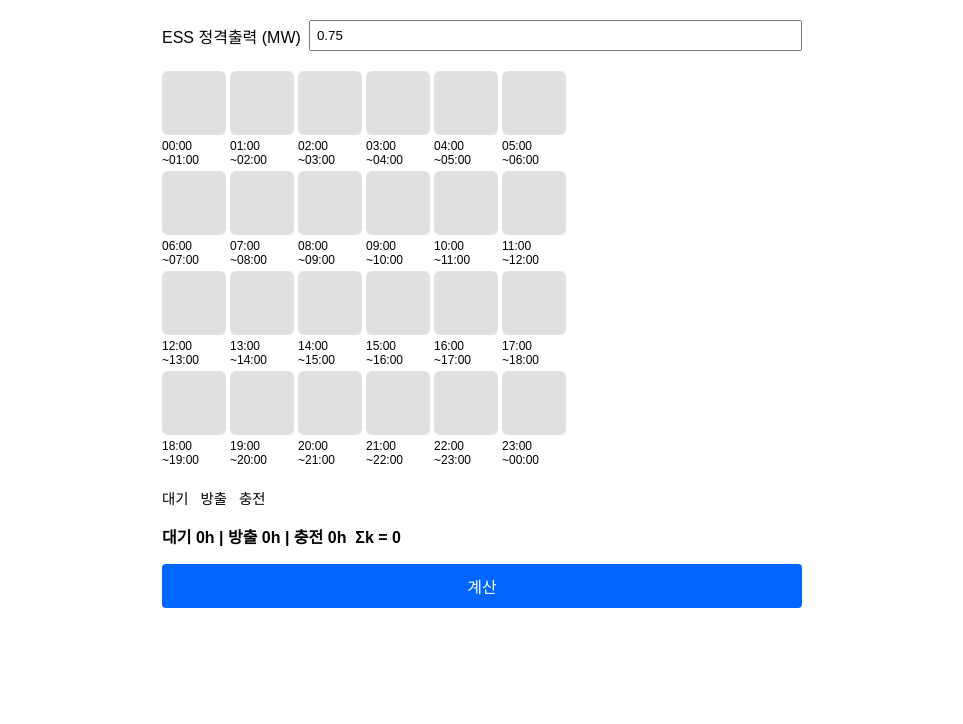
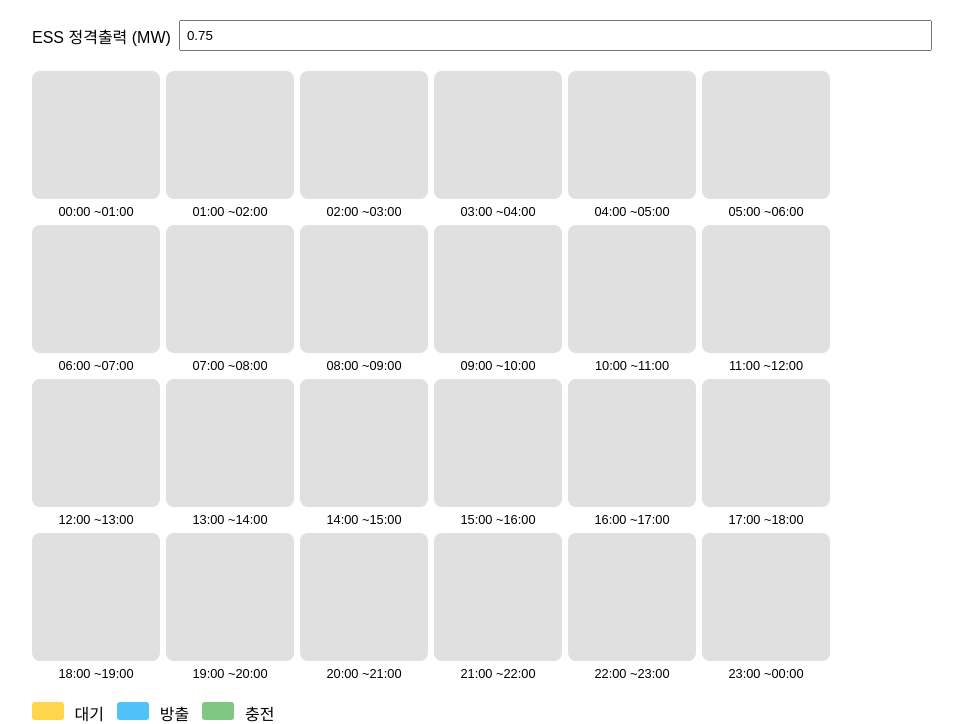
Before and after one commit to jaegwan0804/vicalculator, a plain HTML site: page index.html in a window 1280 px wide. Shown: the part 86-810 px from the top of the page, without its empty margins (158-1121 px from the left). Drawn offline with Linux system fonts and the light colour scheme.

Commit message:
Update style.css

```diff
--- a/style.css
+++ b/style.css
@@ -1,44 +1,58 @@
+/* 기본 레이아웃 */
 body{
   font-family: Arial, sans-serif;
-  max-width: 640px;
+  max-width: 900px;               /* 넓이 확대 */
   margin: 40px auto;
 }
 h1{ text-align:center; margin-bottom:20px; }
 
-.inline{ display:flex; align-items:center; gap:8px; margin-bottom:16px; }
+.inline{ display:flex; align-items:center; gap:8px; margin-bottom:18px; }
 input{ flex:1; padding:6px; }
 
+/* 24칸(6×4) 그리드 */
 .grid{
   display:grid;
-  grid-template-columns: repeat(6, 64px);  /* 6칸 × 4줄 */
-  gap:4px; margin:20px 0;
+  grid-template-columns: repeat(6, 128px);  /* 6칸 */
+  gap:6px;
+  margin:20px 0;
 }
-.wrap{
-  display:flex; flex-direction:column; align-items:center;
+.wrap{ display:flex; flex-direction:column; align-items:center; }
+
+/* 셀 스타일 */
+.cell{
+  width:128px; height:128px; cursor:pointer;
+  background:#e0e0e0; border-radius:8px;
 }
-.cell{
-  width:64px; height:64px; cursor:pointer;
-  background:#e0e0e0; border-radius:6px;
+.cell.standby   { background:#ffd54d; } /* 대기(노랑) */
+.cell.discharge { background:#4fc3f7; } /* 방출(파랑) */
+.cell.charge    { background:#81c784; } /* 충전(초록) */
+
+/* 시간대 라벨 */
+.time-label{
+  font-size:0.8rem;
+  margin-top:6px; text-align:center; line-height:1.1;
 }
-.cell.standby   { background:#ffd54d; } /* 노랑 */
-.cell.discharge { background:#4fc3f7; } /* 파랑 */
-.cell.charge    { background:#81c784; } /* 초록 */
 
-.time-label{ font-size:0.75rem; margin-top:4px; }
+/* 범례 */
+.legend{ margin-bottom:14px; font-size:1rem; }
+.legend-box{
+  display:inline-block;
+  width:32px; height:18px; border-radius:3px; margin-right:6px;
+}
+.legend-box.standby   { background:#ffd54d; }
+.legend-box.discharge { background:#4fc3f7; }
+.legend-box.charge    { background:#81c784; }
 
-.legend{
-  margin-bottom:12px; font-size:0.9rem;
-}
-.legend .cell{ width:18px; height:18px; vertical-align:middle; margin-right:4px; }
-
-#summary{ margin:16px 0; font-weight:600; }
+/* 요약·버튼·결과 */
+#summary{ margin:18px 0; font-weight:600; }
 #calcBtn{
   padding:10px; width:100%;
-  background:#0066ff; color:#fff; border:none; border-radius:4px; cursor:pointer;
+  background:#0066ff; color:#fff;
+  border:none; border-radius:4px; cursor:pointer;
   font-size:1rem;
 }
 #result{
-  margin-top:18px;
+  margin-top:22px;
   font-size:1.1rem;
   font-weight:bold;
   text-align:center;
```
